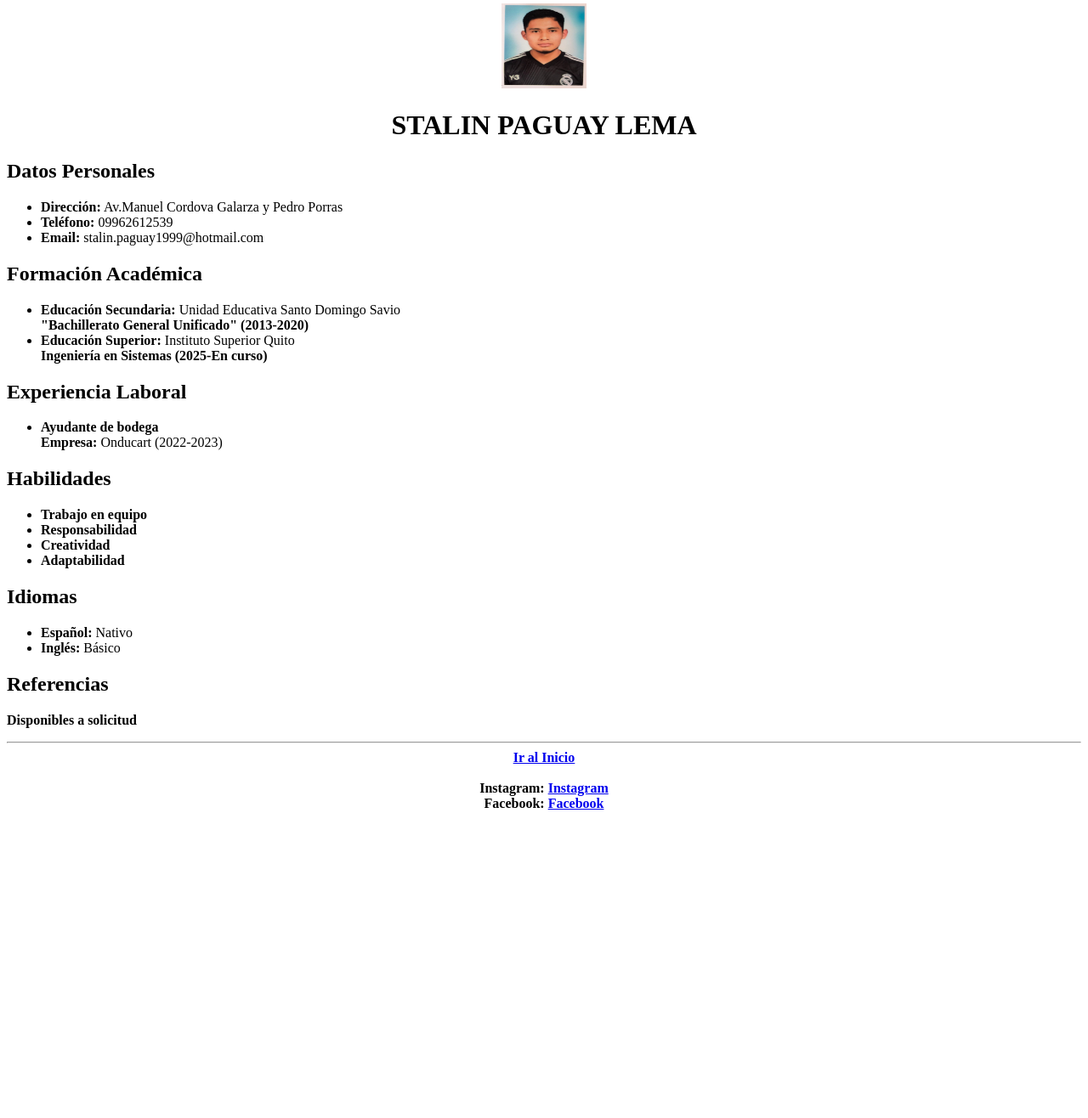
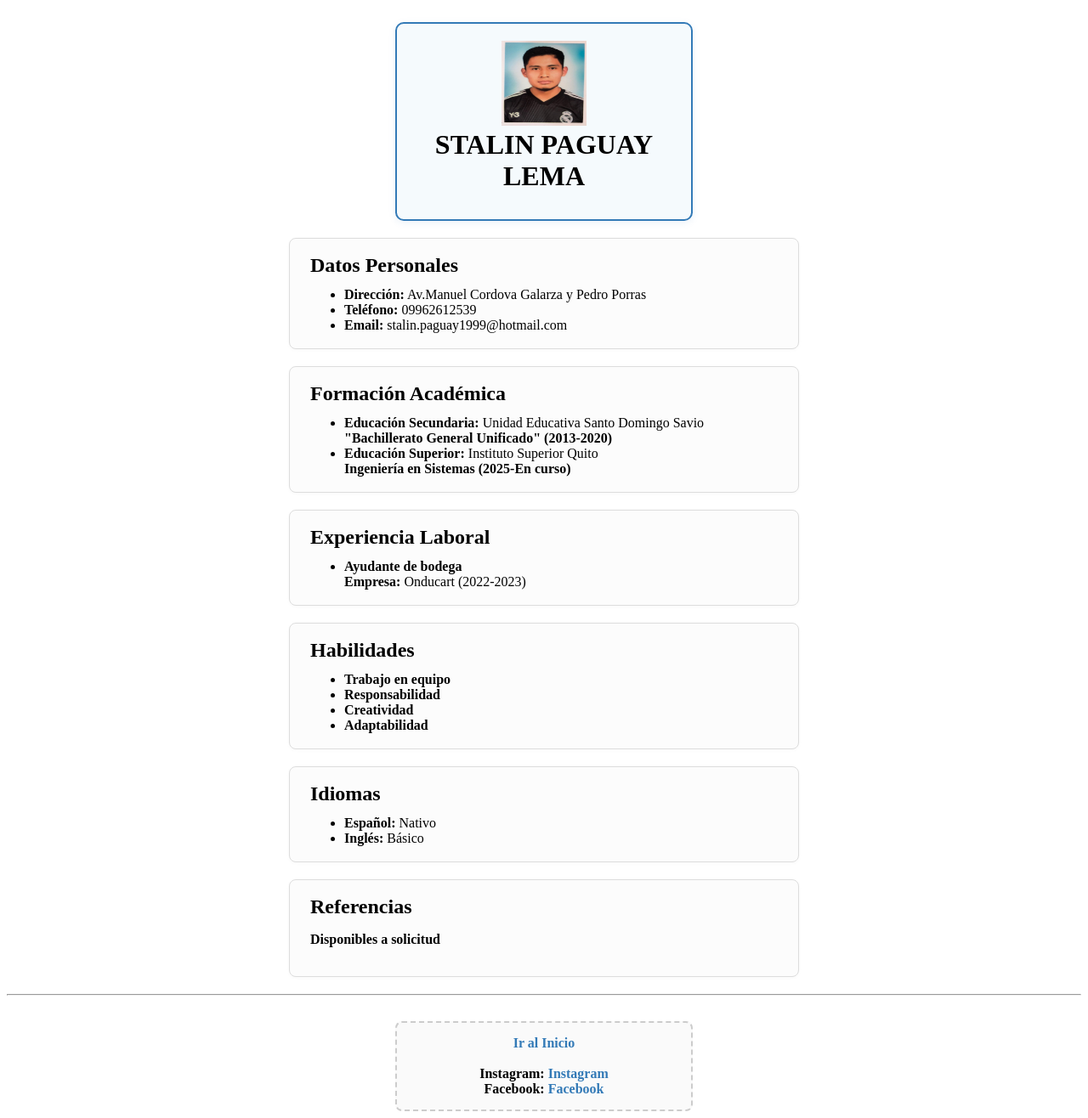
Before and after one commit to StalinPL30/manejoformulario, a plain HTML site: page vistas/hojadevida.html in a window 1280 px wide. Shown: the part 4-1320 px from the top of the page at 85% size. Before the commit the page ends 967 px from the top, so only its background shows below. Drawn offline with Linux system fonts and the light colour scheme.

Commit message:
BoxModel

```diff
--- /dev/null
+++ b/estilos/estilos.css
@@ -0,0 +1,83 @@
+/*
+    Aplicamos el modelo de caja a TODOS los elementos:
+    Esto hace que el ancho y alto incluyan el contenido, el padding y el borde.
+*/
+*,
+*::before,
+*::after {
+    box-sizing: border-box;
+}
+
+/*
+    Caja de perfil:
+    - width: define el ancho de la caja.
+    - margin: separa la caja de otras cajas (margen exterior).
+    - padding: espacio interno entre el contenido y el borde.
+    - border: borde visible alrededor de la caja.
+    - border-radius: redondea las esquinas del borde.
+    - background: color de fondo de la caja.
+*/
+.perfil {
+    width: 350px;
+    margin: 30px auto 20px auto;
+    padding: 20px;
+    border: 2px solid #337ab7;
+    border-radius: 10px;
+    background: #f5fafd;
+    box-shadow: 0 2px 8px rgba(51, 122, 183, 0.1);
+}
+
+/*
+    Cada sección es una caja:
+    - width/max-width: controla el tamaño de la caja.
+    - margin: separa la caja de otras cajas.
+    - padding: espacio interno.
+    - border: borde visible.
+    - border-radius/background: decoración de la caja.
+*/
+.seccion {
+    width: 90%;
+    max-width: 600px;
+    margin: 20px auto;
+    padding: 18px 24px;
+    border: 1.5px solid #ddd;
+    border-radius: 8px;
+    background: #fcfcfc;
+    box-shadow: 0 1px 4px rgba(0,0,0,0.03);
+}
+
+/*
+    Caja para las redes sociales:
+    Igual aplica el modelo de caja con ancho, margen, padding, borde y fondo.
+*/
+.redes {
+    width: 350px;
+    margin: 30px auto 0 auto;
+    padding: 15px;
+    border: 2px dashed #ccc;
+    border-radius: 8px;
+    background: #fafafa;
+}
+
+/*
+    Las listas y los títulos también tienen sus márgenes y paddings,
+    que forman parte del modelo de caja.
+*/
+ul {
+    margin: 10px 0 0 20px;
+    padding: 0 0 0 20px;
+}
+
+h1, h2 {
+    margin-top: 0;
+    margin-bottom: 12px;
+    padding: 0;
+}
+
+a {
+    color: #337ab7;
+    text-decoration: none;
+}
+a:hover {
+    text-decoration: underline;
+}
--- a/vistas/hojadevida.html
+++ b/vistas/hojadevida.html
@@ -4,20 +4,33 @@
     <meta charset="UTF-8">
     <title>Hoja de Vida</title>
     <meta name="viewport" content="width=device-width, initial-scale=1.0">
+    <!-- Enlazamos el CSS desde la carpeta estilos, subiendo un nivel desde vistas -->
+    <link rel="stylesheet" href="../estilos/estilos.css">
 </head>
 <body>
-    <div align="center">
+    <!--
+        Caja principal de perfil:
+        El modelo de caja se aplica aquí con ancho, padding, borde, margen y fondo
+    -->
+    <div class="perfil" align="center">
         <img src="../img/yo.jpg" alt="Foto de perfil" width="100" height="100">
         <h1><b>STALIN PAGUAY LEMA</b></h1>
     </div>
 
+    <!--
+        Cada sección (Datos personales, Formación, etc.) es una caja independiente.
+        El modelo de caja se aplica con margen, padding, borde y fondo.
+    -->
+    <section class="seccion">
         <h2><b>Datos Personales</b></h2>
         <ul>
             <li><b>Dirección:</b> Av.Manuel Cordova Galarza y Pedro Porras</li>
             <li><b>Teléfono:</b> 09962612539</li>
             <li><b>Email:</b> stalin.paguay1999@hotmail.com</li>
         </ul>
+    </section>
 
+    <section class="seccion">
         <h2><b>Formación Académica</b></h2>
         <ul>
             <li>
@@ -29,7 +42,9 @@
                 <b>Ingeniería en Sistemas (2025-En curso)</b>
             </li>
         </ul>
+    </section>
 
+    <section class="seccion">
         <h2><b>Experiencia Laboral</b></h2>
         <ul>
             <li>
@@ -37,7 +52,9 @@
                 <b>Empresa:</b> Onducart (2022-2023)
             </li>
         </ul>
+    </section>
 
+    <section class="seccion">
         <h2><b>Habilidades</b></h2>
         <ul>
             <li><b>Trabajo en equipo</b></li>
@@ -45,18 +62,27 @@
             <li><b>Creatividad</b></li>
             <li><b>Adaptabilidad</b></li>
         </ul>
+    </section>
 
+    <section class="seccion">
         <h2><b>Idiomas</b></h2>
         <ul>
             <li><b>Español:</b> Nativo</li>
             <li><b>Inglés:</b> Básico</li>
         </ul>
+    </section>
 
+    <section class="seccion">
         <h2><b>Referencias</b></h2>
         <p><b>Disponibles a solicitud</b></p>
+    </section>
 
     <hr>
-    <div align="center">
+    <!--
+        Caja para los enlaces a redes sociales.
+        El modelo de caja se aplica igual que antes.
+    -->
+    <div class="redes" align="center">
         <a href="../index.html"><b>Ir al Inicio</b></a>
         <br><br>
         <b>Instagram:</b>
```
Also changed, not shown: vistas/formulario.html (+1 -0 lines), vistas/tabla.html (+7 -0 lines). Lines whose indentation alone changed are shown as unchanged.
